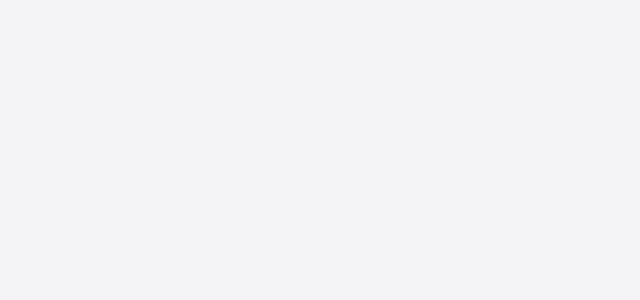
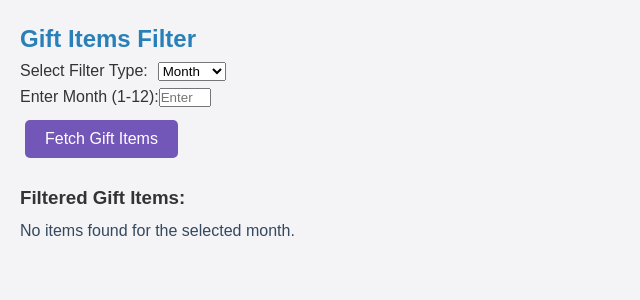
Before and after one commit to Ahmed20150/EasyTravel, a React (Create React App) app in the folder client/: page /giftfilter in a window 1280 px wide. Before the commit this address had no page. Shown: the top 300 px of the page, without its empty margins (0-640 px from the left). Built offline with nearby package versions, Linux system fonts and the light colour scheme.

Commit message:
finished requirement 32  (All Done !)

```diff
--- a/client/src/App.js
+++ b/client/src/App.js
@@ -48,7 +48,7 @@ import MuseumsList from "./pages/museumsList";
 import GiftList from './pages/GiftList';
 import TouristReport from './pages/TouristReport';
 import TotalTourists from './pages/TotalActivityTourist';
-
+import GiftItemsFilter from './pages/GiftItemsFilter';
 //TODO add navigation buttons between all pages
 //
 
@@ -126,7 +126,7 @@ function App() {
             <Route path="/giftitem" element={<GiftItemForm />}/>
             <Route path="/tourist-report" element={<TouristReport />} />
             <Route path="/totaltouristactivity" element={<TotalTourists />} />
-
+            <Route path="/giftfilter" element={<GiftItemsFilter />} />
 
 
           </Routes>
--- /dev/null
+++ b/client/src/pages/GiftItemsFilter.js
@@ -0,0 +1,123 @@
+import React, { useState } from 'react';
+import axios from 'axios';
+
+const GiftItemsFilter = () => {
+  const [filterType, setFilterType] = useState('month'); // Default filter type is 'month'
+  const [month, setMonth1] = useState('');
+  const [date, setDate1] = useState('');
+  const [giftItems, setGiftItems] = useState([]);
+  const [error, setError] = useState('');
+  const [loading, setLoading] = useState(false);
+
+  const fetchGiftItems = async () => {
+    try {
+      setError('');
+      setLoading(true);
+      if (filterType === 'month') {
+        // Validate month input
+        if (!month || isNaN(month) || month < 1 || month > 12) {
+          setError('Please enter a valid month (1-12).');
+          return;
+        }
+        const response = await axios.get(`http://localhost:3000/gift/filter/byMonth`, {
+          params: { month },
+        });
+        setGiftItems(response.data || []);
+      } else if (filterType === 'date') {
+        // Validate date input
+        if (!date) {
+          setError('Please select a valid date.');
+          return;
+        }
+        const response = await axios.get(`http://localhost:3000/gift/filter/byDate`, {
+          params: { date },
+        });
+        setGiftItems(response.data || []);
+      } else if (filterType === 'product') {
+        // Fetch all gift items along with their revenue
+        const response = await axios.get(`http://localhost:3000/gift/filter/itemsWithRevenue`);
+        setGiftItems(response.data || []);
+      }
+    } catch (err) {
+      console.error('Error fetching gift items:', err);
+      setError(err.response?.data?.message || 'Failed to fetch gift items.');
+    } finally {
+      setLoading(false);
+    }
+  };
+
+  return (
+    <div style={{ padding: '20px' }}>
+      <h2>Gift Items Filter</h2>
+
+      <div>
+        <label>
+          Select Filter Type:
+          <select value={filterType} onChange={(e) => setFilterType(e.target.value)} style={{ marginLeft: '10px' }}>
+            <option value="month">Month</option>
+            <option value="date">Date</option>
+            <option value="product">Product</option> {/* New 'Product' option */}
+          </select>
+        </label>
+      </div>
+
+      {filterType === 'month' && (
+        <div>
+          <label>
+            Enter Month (1-12):
+            <input
+              type="number"
+              value={month}
+              onChange={(e) => setMonth1(e.target.value)}
+              placeholder="Enter month"
+              min="1"
+              max="12"
+            />
+          </label>
+        </div>
+      )}
+
+      {filterType === 'date' && (
+        <div>
+          <label>
+            Select Date:
+            <input
+              type="date"
+              value={date}
+              onChange={(e) => setDate1(e.target.value)}
+              placeholder="Enter date"
+            />
+          </label>
+        </div>
+      )}
+
+      <button
+        onClick={fetchGiftItems}
+        style={{ marginTop: '10px', padding: '10px 20px' }}
+        disabled={loading}
+      >
+        {loading ? 'Loading...' : 'Fetch Gift Items'}
+      </button>
+
+      {error && <p style={{ color: 'red' }}>{error}</p>}
+
+      <div style={{ marginTop: '20px' }}>
+        <h3>Filtered Gift Items:</h3>
+        {giftItems.length > 0 ? (
+          <ul>
+            {giftItems.map((item) => (
+              <li key={item._id}>
+                <strong>Name:</strong> {item.name} | <strong>Revenue:</strong> ${item.revenue || 0}
+                {item.date && ` | Date: ${new Date(item.date).toLocaleDateString()}`}
+              </li>
+            ))}
+          </ul>
+        ) : (
+          <p>No items found for the selected {filterType === 'month' ? 'month' : filterType === 'date' ? 'date' : 'product'}.</p>
+        )}
+      </div>
+    </div>
+  );
+};
+
+export default GiftItemsFilter;
--- a/client/src/pages/Revenue.js
+++ b/client/src/pages/Revenue.js
@@ -18,6 +18,12 @@ function Revenue() {
   const [museums, setMuseums] = useState([]);
   const [selectedDate, setSelectedDate] = useState('');
   const [selectedMonth, setSelectedMonth] = useState('');
+  const [filterType, setFilterType] = useState(' ');
+  const [month, setMonth1] = useState('');
+  const [date, setDate1] = useState('');
+  const [giftItems, setGiftItems] = useState([]);
+  const [error, setError] = useState('');
+  const [loading, setLoading] = useState(false);
 
   const navigate = useNavigate();
 
@@ -178,6 +184,43 @@ function Revenue() {
       console.error('Error fetching data:', error);
     }
   };
+  const fetchGiftItems = async () => {
+    try {
+      setError('');
+      setLoading(true);
+      if (filterType === 'month') {
+        // Validate month input
+        if (!month || isNaN(month) || month < 1 || month > 12) {
+          setError('Please enter a valid month (1-12).');
+          return;
+        }
+        const response = await axios.get(`http://localhost:3000/gift/filter/byMonth`, {
+          params: { month },
+        });
+        setGiftItems(response.data || []);
+      } else if (filterType === 'date') {
+        // Validate date input
+        if (!date) {
+          setError('Please select a valid date.');
+          return;
+        }
+        const response = await axios.get(`http://localhost:3000/gift/filter/byDate`, {
+          params: { date },
+        });
+        setGiftItems(response.data || []);
+      } else if (filterType === 'product') {
+        // Fetch all gift items along with their revenue
+        const response = await axios.get(`http://localhost:3000/gift/filter/itemsWithRevenue`);
+        setGiftItems(response.data || []);
+      }
+    } catch (err) {
+      console.error('Error fetching gift items:', err);
+      setError(err.response?.data?.message || 'Failed to fetch gift items.');
+    } finally {
+      setLoading(false);
+    }
+  };
+
 
   const containerStyle = {
     display: 'flex',
@@ -338,12 +381,146 @@ function Revenue() {
           <p>Gift Item Total Revenue: ${gift_totalRevenue.toFixed(2)}</p>
       )}
 
-       {userType === 'admin'&&  (
-        <p><strong>Total Revenue: ${totalRevenue.toFixed(2)}</strong></p>
+
+     {userType === 'admin' && (
+    <p>
+      <strong>Total Revenue: ${totalRevenue.toFixed(2)}</strong>
+    </p>
+     )}
+{(userType === 'admin' || userType === 'seller') && (
+  <div style={{ padding: '20px', maxWidth: '600px', margin: 'auto', border: '1px solid #ddd', borderRadius: '8px', boxShadow: '0 4px 8px rgba(0, 0, 0, 0.1)' }}>
+    {/* Filter Selection */}
+    <h2 style={{ textAlign: 'center', color: '#333', marginBottom: '20px' }}>Filter Products</h2>
+
+    <div style={{ marginBottom: '20px' }}>
+      <label style={{ fontWeight: 'bold', display: 'block', marginBottom: '8px', color: '#555' }}>
+        Select Filter Type:
+      </label>
+      <select
+        value={filterType}
+        onChange={(e) => setFilterType(e.target.value)}
+        style={{
+          width: '100%',
+          padding: '10px',
+          border: '1px solid #ccc',
+          borderRadius: '4px',
+          fontSize: '16px'
+        }}
+      >
+        <option value="">Select Filter</option>
+        <option value="month">Month</option>
+        <option value="date">Date</option>
+        <option value="product">Products</option>
+      </select>
+    </div>
+
+    {/* Month Input */}
+    {filterType === 'month' && (
+      <div style={{ marginBottom: '20px' }}>
+        <label style={{ fontWeight: 'bold', display: 'block', marginBottom: '8px', color: '#555' }}>
+          Enter Month (1-12):
+        </label>
+        <input
+          type="number"
+          value={month}
+          onChange={(e) => setMonth1(e.target.value)}
+          placeholder="Enter month"
+          min="1"
+          max="12"
+          style={{
+            width: '100%',
+            padding: '10px',
+            border: '1px solid #ccc',
+            borderRadius: '4px',
+            fontSize: '16px'
+          }}
+        />
+      </div>
+    )}
+
+    {/* Date Input */}
+    {filterType === 'date' && (
+      <div style={{ marginBottom: '20px' }}>
+        <label style={{ fontWeight: 'bold', display: 'block', marginBottom: '8px', color: '#555' }}>
+          Select Date:
+        </label>
+        <input
+          type="date"
+          value={date}
+          onChange={(e) => setDate1(e.target.value)}
+          style={{
+            width: '100%',
+            padding: '10px',
+            border: '1px solid #ccc',
+            borderRadius: '4px',
+            fontSize: '16px'
+          }}
+        />
+      </div>
+    )}
+
+    {/* Fetch Button */}
+    <div style={{ textAlign: 'center', marginBottom: '20px' }}>
+      <button
+        onClick={fetchGiftItems}
+        style={{
+          padding: '10px 20px',
+          backgroundColor: '#5e2f8a',
+          color: '#fff',
+          border: 'none',
+          borderRadius: '4px',
+          fontSize: '16px',
+          cursor: 'pointer'
+        }}
+        onMouseOver={(e) => (e.target.style.backgroundColor = '#5e2f8a')}
+        onMouseOut={(e) => (e.target.style.backgroundColor = 'purple')}
+        disabled={loading}
+      >
+        {loading ? 'Loading...' : 'Fetch Products'}
+      </button>
+    </div>
+
+    {/* Error Handling */}
+    {error && (
+      <div style={{ color: 'red', textAlign: 'center', marginBottom: '20px' }}>
+        {error}
+      </div>
+    )}
+
+    {/* Display Filtered Gift Items */}
+    <div style={{ marginTop: '20px' }}>
+      <h3 style={{ textAlign: 'center', color: '#333', marginBottom: '20px' }}>Filtered Products</h3>
+      {giftItems.length > 0 ? (
+        <ul style={{ listStyleType: 'none', padding: '0' }}>
+          {giftItems.map((item) => (
+            <li
+              key={item._id}
+              style={{
+                padding: '10px',
+                marginBottom: '10px',
+                border: '1px solid #ddd',
+                borderRadius: '4px',
+                backgroundColor: '#f9f9f9'
+              }}
+            >
+              <strong>Name:</strong> {item.name} | <strong>Revenue:</strong> ${item.revenue || 0}
+              {item.date && ` | Date: ${new Date(item.date).toLocaleDateString()}`}
+            </li>
+          ))}
+        </ul>
+      ) : (
+        <p style={{ textAlign: 'center', color: '#666' }}>
+          No items found for the selected{' '}
+          {filterType === 'month' ? 'month' : filterType === 'date' ? 'date' : 'product'}.
+        </p>
       )}
+    </div>
+  </div>
+)}
+
       </div>
     </div>
-  );
+  ) ;
 }
 
 export default Revenue;
```
Also changed, not shown: 1 other file (tests, documents, lock files or other folders).
